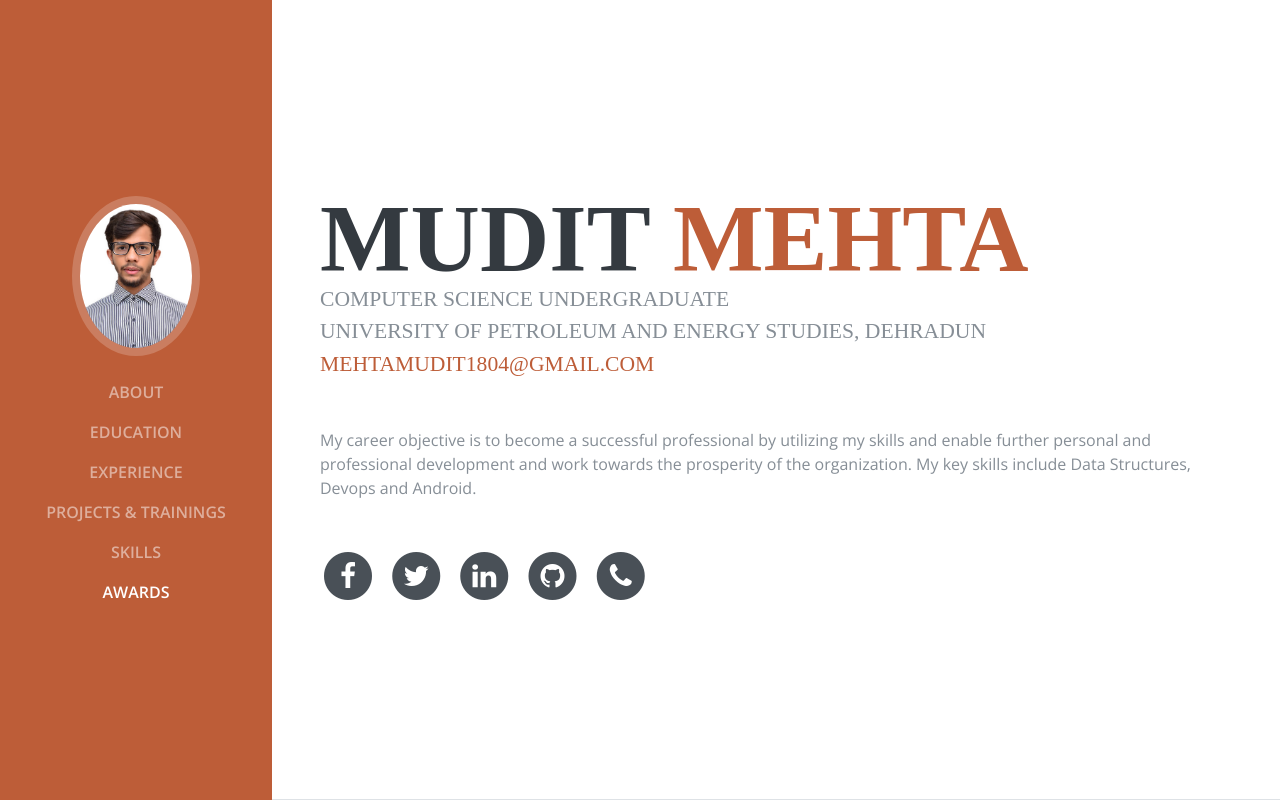
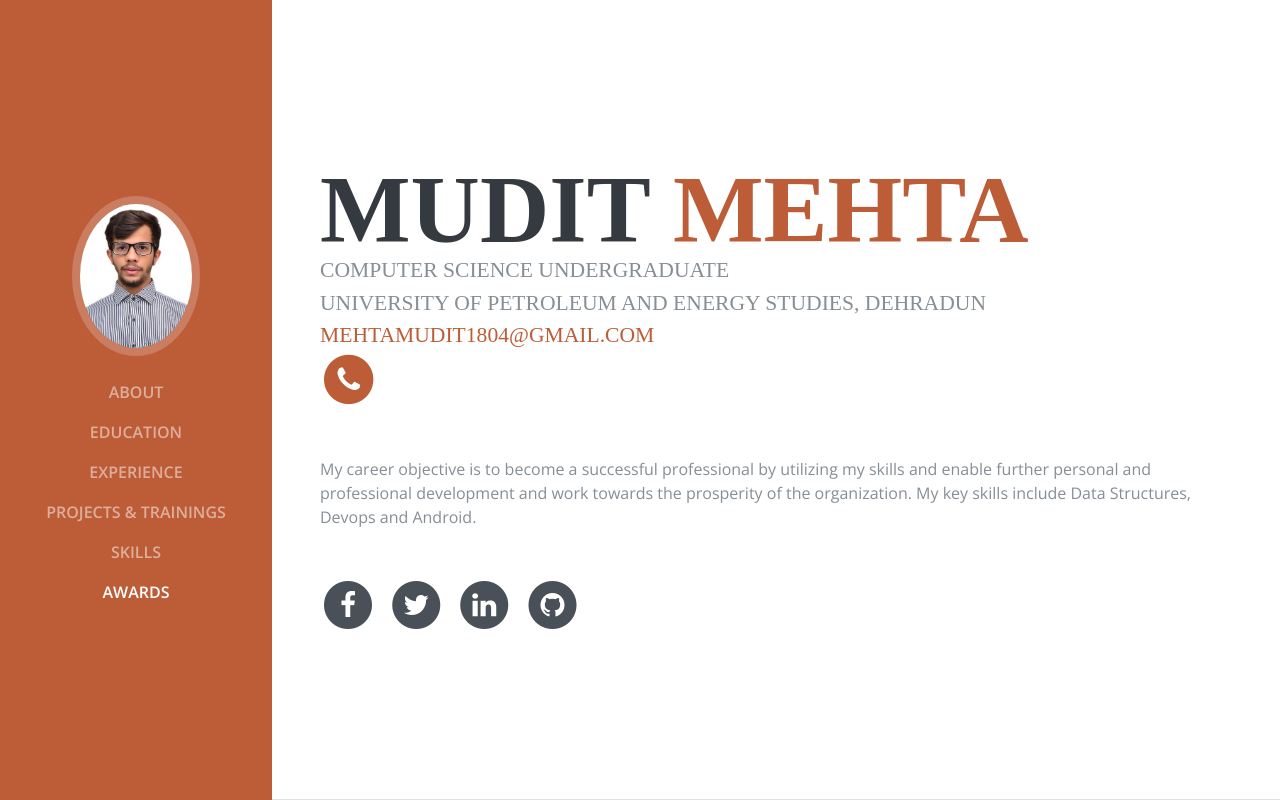
Before and after one commit to mudit1804/mudit1804.github.io, a plain HTML site: page index.html in a window 1280 px wide. Shown: the top 800 px of the page. Drawn offline with nearby package versions, Linux system fonts and the light colour scheme; a web font is replaced by a local one.

Commit message:
minor changes

```diff
--- a/index.html
+++ b/index.html
@@ -74,6 +74,13 @@
           </h1>
           <div class="subheading mb-5">Computer Science Undergraduate <br> University Of Petroleum And Energy Studies, Dehradun
             <a href="mailto:mehtamudit1804@gmail.com">mehtamudit1804@gmail.com</a>
+            <br> <a href="#">
+                  <span class="fa-stack fa-lg">
+                    <i class="fa fa-circle fa-stack-2x"></i>
+                    <i class="fa fa-phone fa-stack-1x fa-inverse"></i>
+                  </span>
+                </a>
+
             <br>
 
           </div>
@@ -112,14 +119,7 @@
                 </span>
               </a>
             </li>
-            <li class="list-inline-item">
-                <a href="#">
-                  <span class="fa-stack fa-lg">
-                    <i class="fa fa-circle fa-stack-2x"></i>
-                    <i class="fa fa-phone fa-stack-1x fa-inverse"></i>
-                  </span>
-                </a>
-              </li>
+
           </ul>
         </div>
       </section>
```
